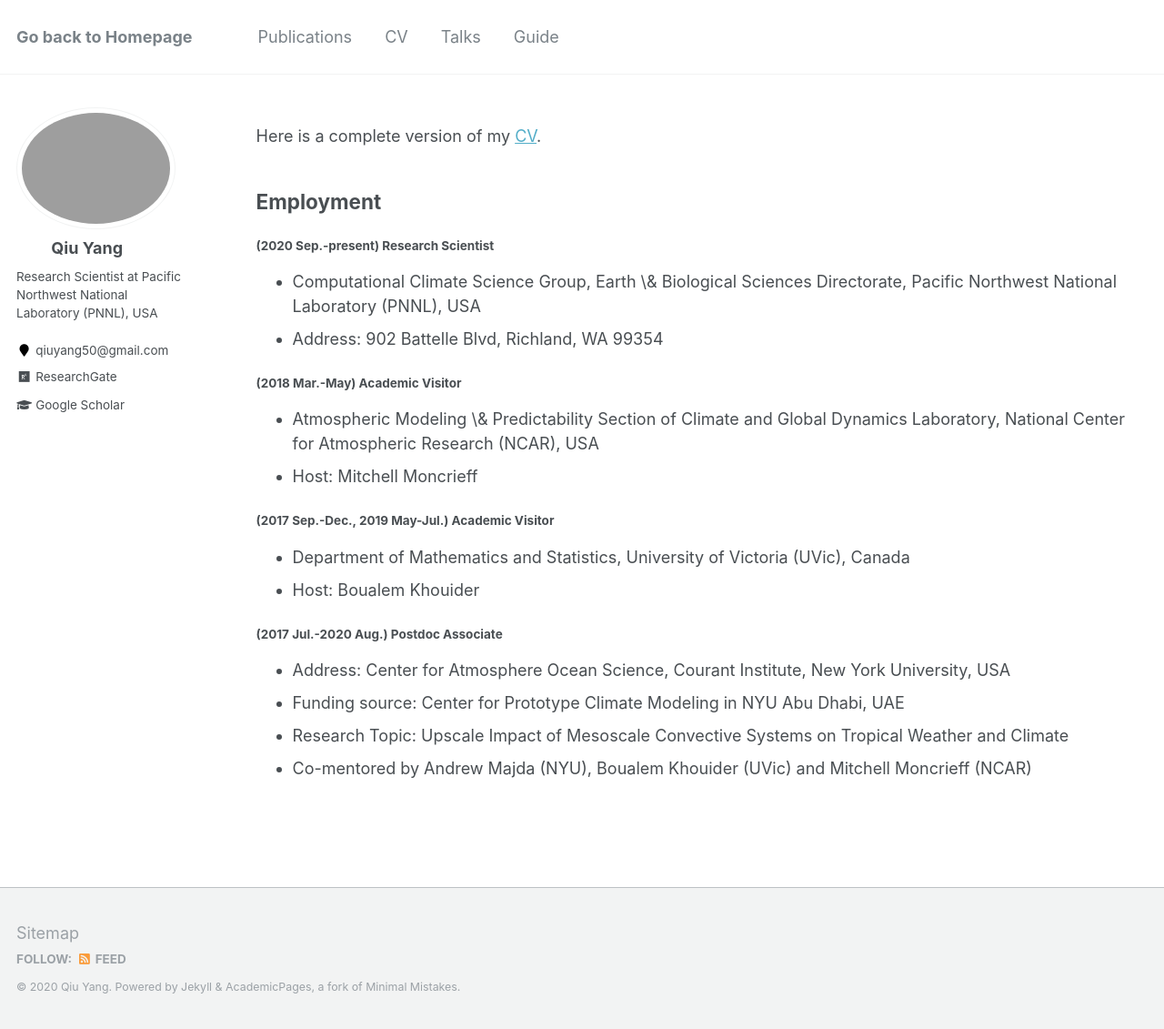
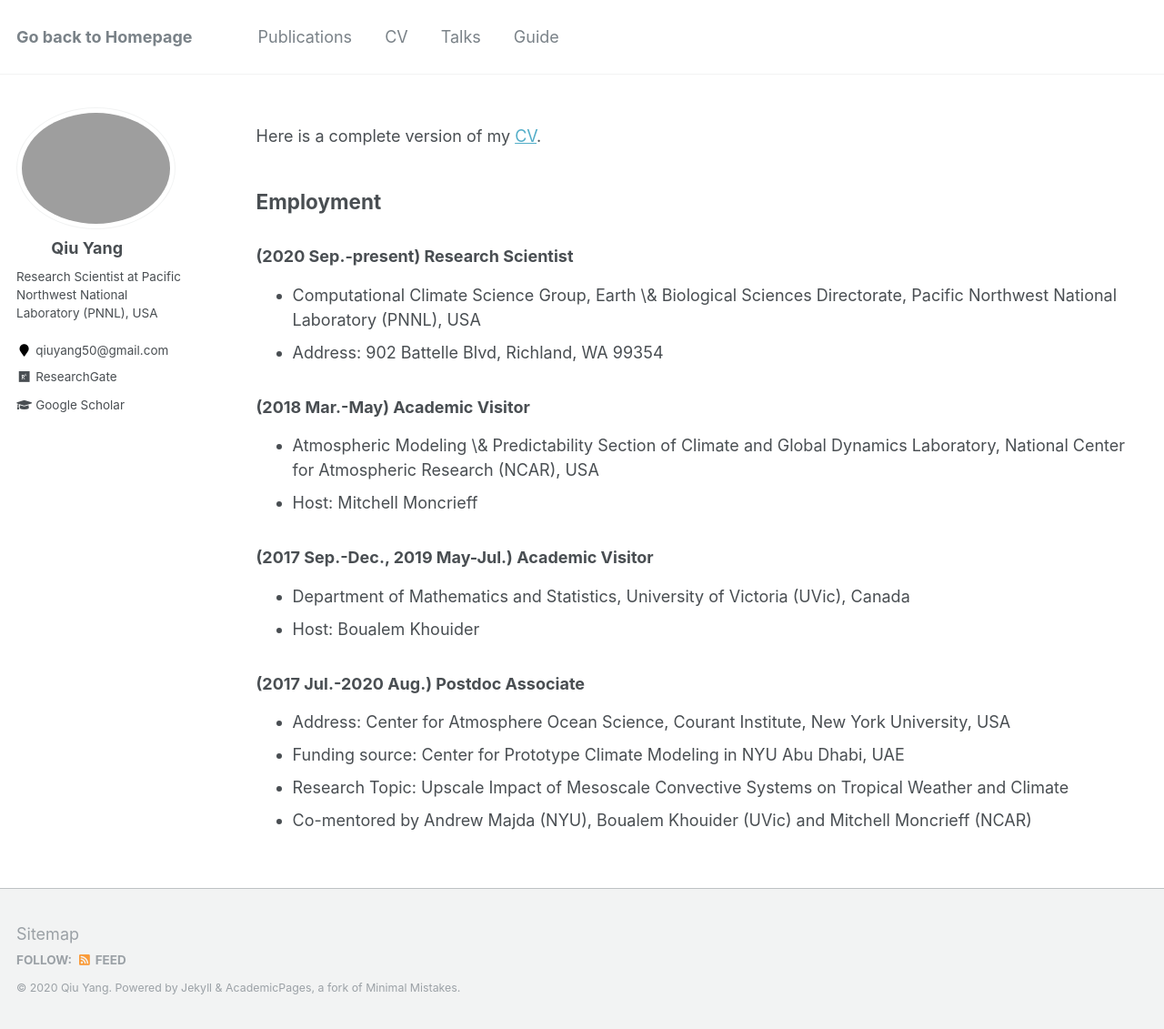
Before and after one commit to qiuyang50/qiuyang50.github.io, a Jekyll site: the page built from _pages/cv.md, in a window 1280 px wide and 1131 px high. Shown: the whole window at 91% size. Built offline with Jekyll 4.4.1, drawn with Linux system fonts in a browser that asks for light colours.

Commit message:
Update cv.md

```diff
--- a/_pages/cv.md
+++ b/_pages/cv.md
@@ -12,19 +12,19 @@ Here is a complete version of my [CV](https://qiuyang50.github.io/files/CV_QiuYa
 
 Employment
 -
-#### (2020 Sep.-present) Research Scientist
+### (2020 Sep.-present) Research Scientist
 * Computational Climate Science Group, Earth \& Biological Sciences Directorate, Pacific Northwest National Laboratory (PNNL), USA
 * Address: 902 Battelle Blvd, Richland, WA 99354
 
-#### (2018 Mar.-May) Academic Visitor
+### (2018 Mar.-May) Academic Visitor
 * Atmospheric Modeling \& Predictability Section of Climate and Global Dynamics Laboratory, National Center for Atmospheric Research (NCAR), USA
 * Host: Mitchell Moncrieff
 
-#### (2017 Sep.-Dec., 2019 May-Jul.) Academic Visitor
+### (2017 Sep.-Dec., 2019 May-Jul.) Academic Visitor
 * Department of Mathematics and Statistics, University of Victoria (UVic), Canada
 * Host: Boualem Khouider
 
-#### (2017 Jul.-2020 Aug.) Postdoc Associate
+### (2017 Jul.-2020 Aug.) Postdoc Associate
 * Address: Center for Atmosphere Ocean Science, Courant Institute, New York University, USA
 * Funding source: Center for Prototype Climate Modeling in NYU Abu Dhabi, UAE
 * Research Topic: Upscale Impact of Mesoscale Convective Systems on Tropical Weather and Climate
```
